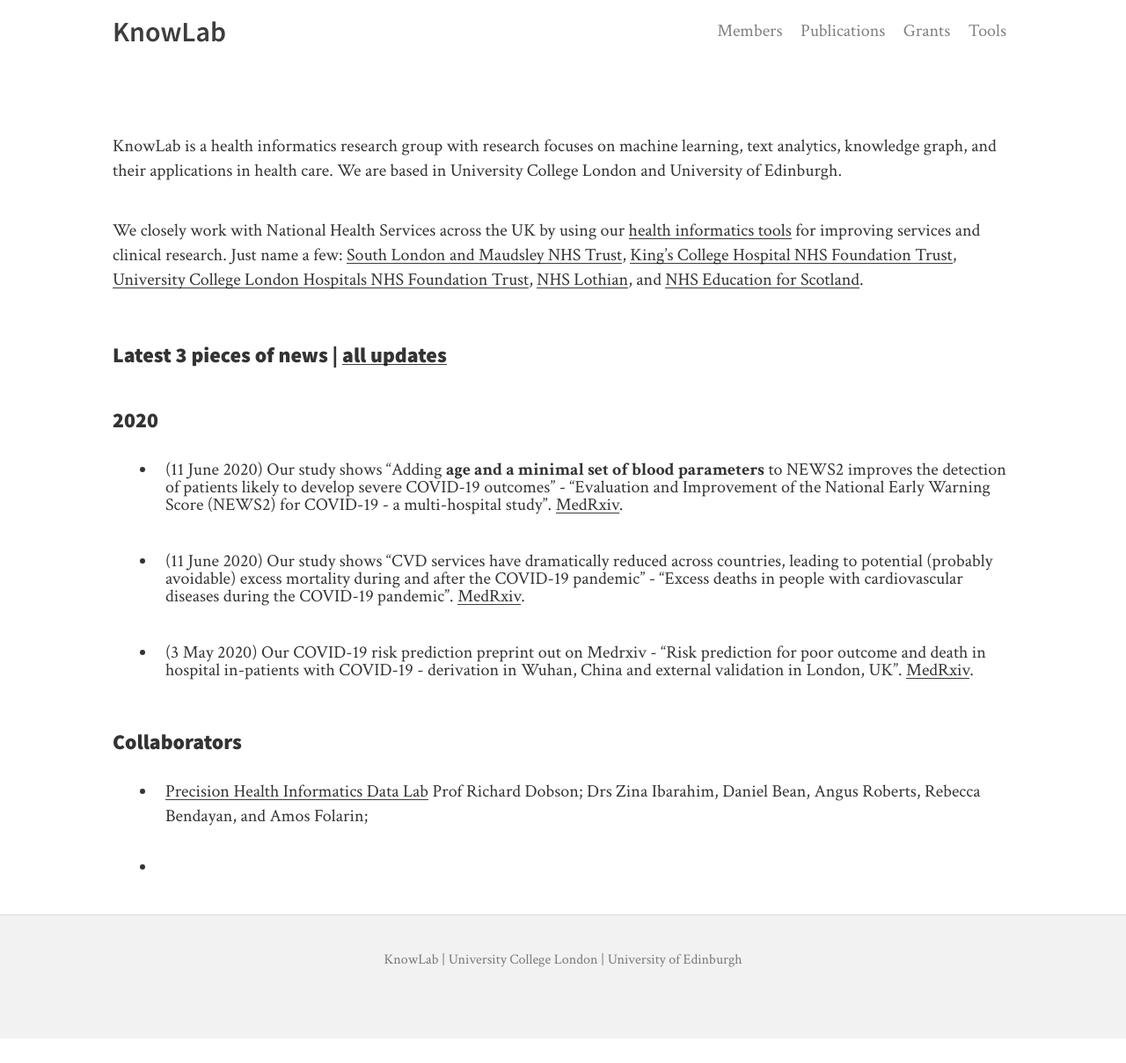
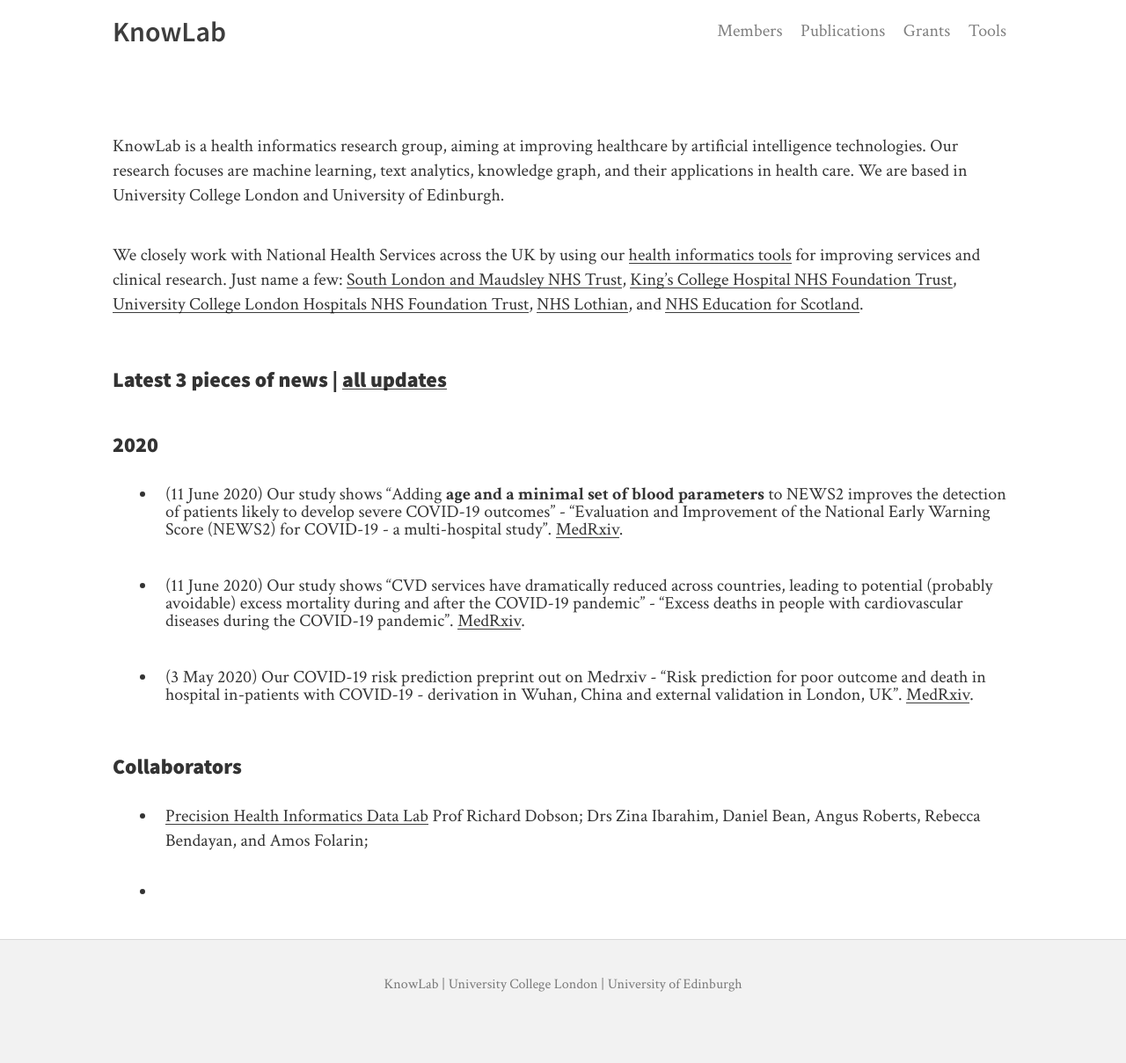
Before and after one commit to knowlab/knowlab.github.io, a Jekyll site: the page built from index.md, in a window 1280 px wide. Shown: the whole page at 88% size. Built offline with Jekyll 4.4.1, drawn with Linux system fonts in a browser that asks for light colours; before the commit the page ends 1181 px from its top, so only the background shows below that.

Commit message:
Update info.md

```diff
--- a/info.md
+++ b/info.md
@@ -1,3 +1,3 @@
-KnowLab is a health informatics research group with research focuses on machine learning, text analytics, knowledge graph, and their applications in health care. We are based in University College London and University of Edinburgh.
+KnowLab is a health informatics research group, aiming at improving healthcare by artificial intelligence technologies. Our research focuses are machine learning, text analytics, knowledge graph, and their applications in health care. We are based in University College London and University of Edinburgh.
 
 We closely work with National Health Services across the UK by using our [health informatics tools](/tools) for improving services and clinical research. Just name a few: [South London and Maudsley NHS Trust](https://www.slam.nhs.uk/), [King's College Hospital NHS Foundation Trust](https://www.kch.nhs.uk/), [University College London Hospitals NHS Foundation Trust](https://www.uclh.nhs.uk/Pages/Home.aspx), [NHS Lothian](https://www.nhslothian.scot/Pages/default.aspx), and [NHS Education for Scotland](https://www.nhslothian.scot/Pages/default.aspx).
```
